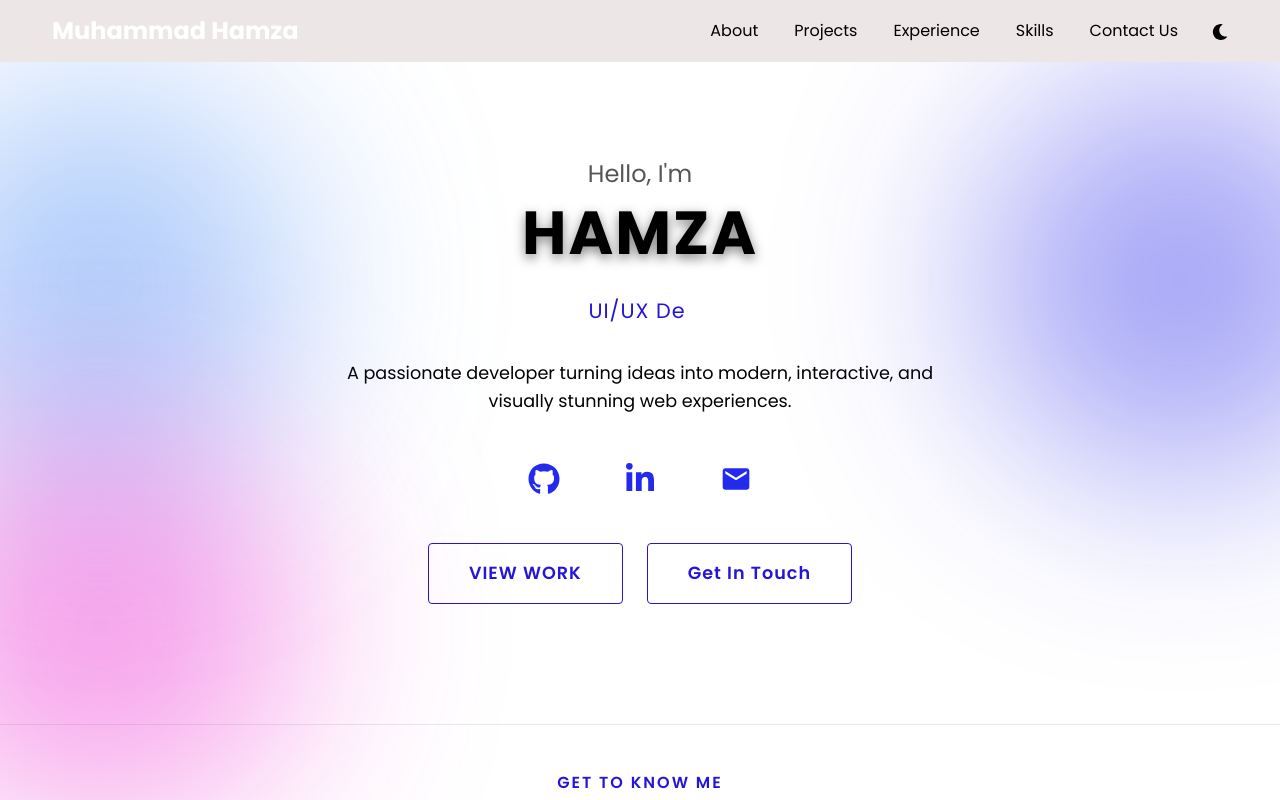
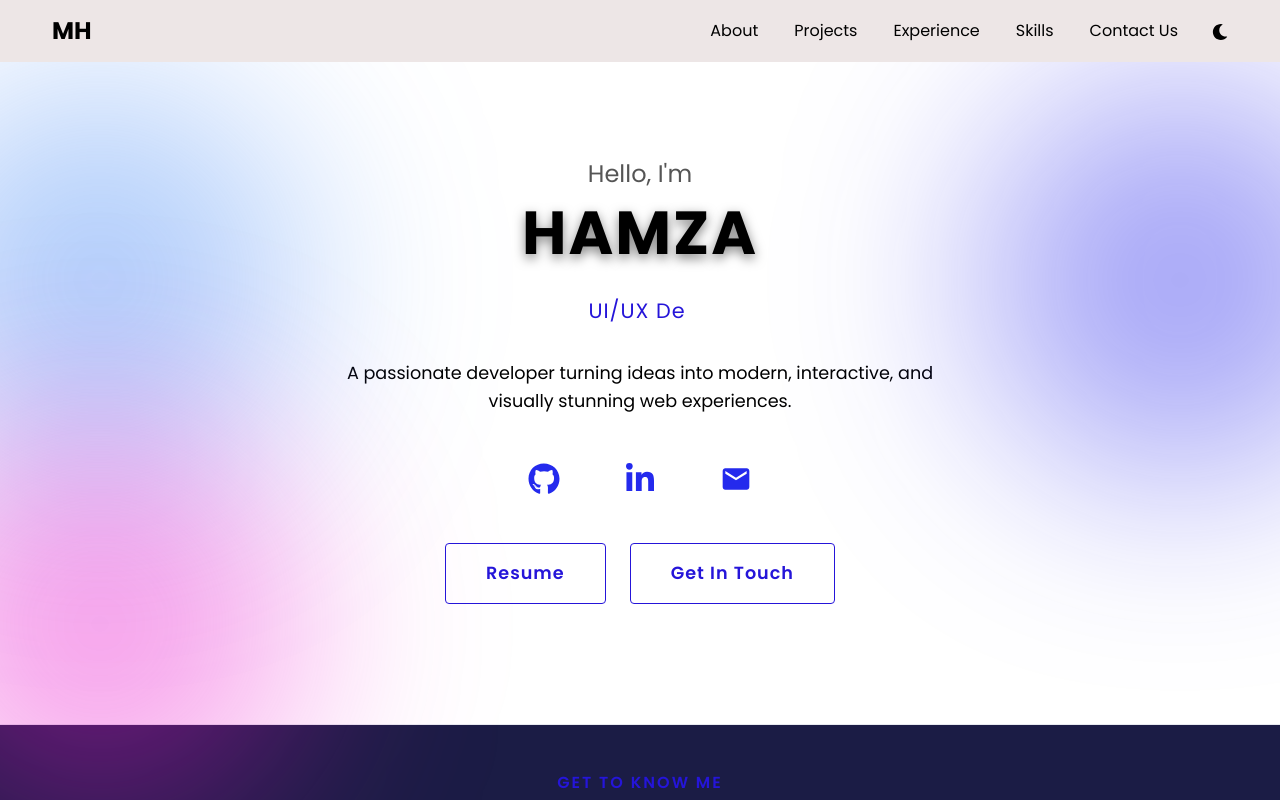
Before and after one commit to hamzaraj9121/my-app, a Next.js app: page / in a window 1280 px wide. Shown: the top 800 px of the page. Built offline with nearby package versions, Linux system fonts and the light colour scheme.

Commit message:
Merged remote master into local main

```diff
--- a/src/app/globals.css
+++ b/src/app/globals.css
@@ -167,12 +167,20 @@ img {
   object-fit: cover;
 }
 
-.navbar-brand {
+
+body[data-bs-theme='light'] .navbar-brand{
+  color: #000 ;
+    font-size: 1.5rem;
+  font-weight: bold;
+ }
+
+
+ body[data-bs-theme='dark'] .navbar-brand {
+  color: #fff ;
   font-size: 1.5rem;
   font-weight: bold;
-  color: #ffffff;
+}
 
-}
 
 
 
@@ -299,7 +307,7 @@ body[data-bs-theme='light'] .nav-link {
 }
 
 body[data-bs-theme='light'] .nav-link:hover {
-  color: #64ffda !important;
+  color: rgb(100, 113, 255) !important;
 }
 
 /* 🌚 Dark mode */
@@ -318,7 +326,7 @@ body[data-bs-theme='dark'] .nav-link {
 }
 
 body[data-bs-theme='dark'] .nav-link:hover {
-  color: #64ffda !important;
+  color: #6964ff !important;
 }
 
 
@@ -363,7 +371,7 @@ body[data-bs-theme='dark'] {
   --background: transparent;
   --foreground: #ffffff;
   --secondary: #b0b0b0;
-  --accent: #6471ff;
+  --accent: rgb(100, 113, 255);
   --card-bg: #0a192f;
 
 }
@@ -435,7 +443,7 @@ body[data-bs-theme='light'] {
 }
 
 .fill-button:hover {
-  color: #000; /* text color turns dark when background fills */
+  color: #f9f9f9; /* text color turns dark when background fills */
 }
 
 .fill-button:hover::before {
--- a/src/components/About.js
+++ b/src/components/About.js
@@ -18,7 +18,7 @@ export default function About() {
       className="py-5 about-section"
       style={{
 
-        background: "var(--background)", // Using our new background variable
+        background: "#1b1c45", // solid blue background
         color: "var(--foreground)", // Using our new foreground variable
         padding: "60px 20px", // Increased padding for better spacing
         textAlign: "center", // Center align all content
--- a/src/components/Hero.js
+++ b/src/components/Hero.js
@@ -320,10 +320,9 @@ export default function Hero() {
           }}
         >
 
-        <a href="#projects" className="fill-button">
-  VIEW WORK
-</a>
-
+      <a href="\Hamza's Resume (1).pdf" download className="fill-button">
+    Resume
+  </a>
          <a href="#projects" className="fill-button">
   Get In Touch
 </a>
--- a/src/components/Navbar.js
+++ b/src/components/Navbar.js
@@ -42,7 +42,7 @@ export default function Navbar() {
     >
       <div className="container d-flex justify-content-between align-items-center">
         {/* Brand */}
-        <a className="navbar-brand fw-bold" href="/">Muhammad Hamza</a>
+        <a className="navbar-brand fw-bold" href="/">MH</a>
 
         {/* ✅ Desktop Menu */}
         <div className="collapse navbar-collapse d-none d-lg-block" id="navbarNav">
--- a/src/components/ParticlesBackground.js
+++ b/src/components/ParticlesBackground.js
@@ -29,7 +29,7 @@ export default function ParticlesBackground() {
             value: "#64ffda", // Teal accent color for particles
           },
           size: {
-            value: 3, // Size of particles
+            value: 2, // Size of particles
           },
           move: {
             enable: true,
@@ -41,7 +41,7 @@ export default function ParticlesBackground() {
           },
           links: {
             enable: true, // Enable links between particles
-            distance: 150, // Distance for linking
+            distance: 100, // Distance for linking
             color: "#8892b0", // Light blue-gray for links
             opacity: 0.5,
             width: 1,
@@ -53,10 +53,10 @@ export default function ParticlesBackground() {
               enable: true, // Enable hover effect
               mode: "repulse", // Particles move away on hover
             },
-            onClick: {
-              enable: true, // Enable click effect
-              mode: "push", // Add particles on click
-            },
+            // onClick: {
+            //   enable: true, // Enable click effect
+            //   mode: "push", // Add particles on click
+            // },
           },
           modes: {
             repulse: {
```
Also changed, not shown: 2 other files (tests, documents, lock files or other folders).
